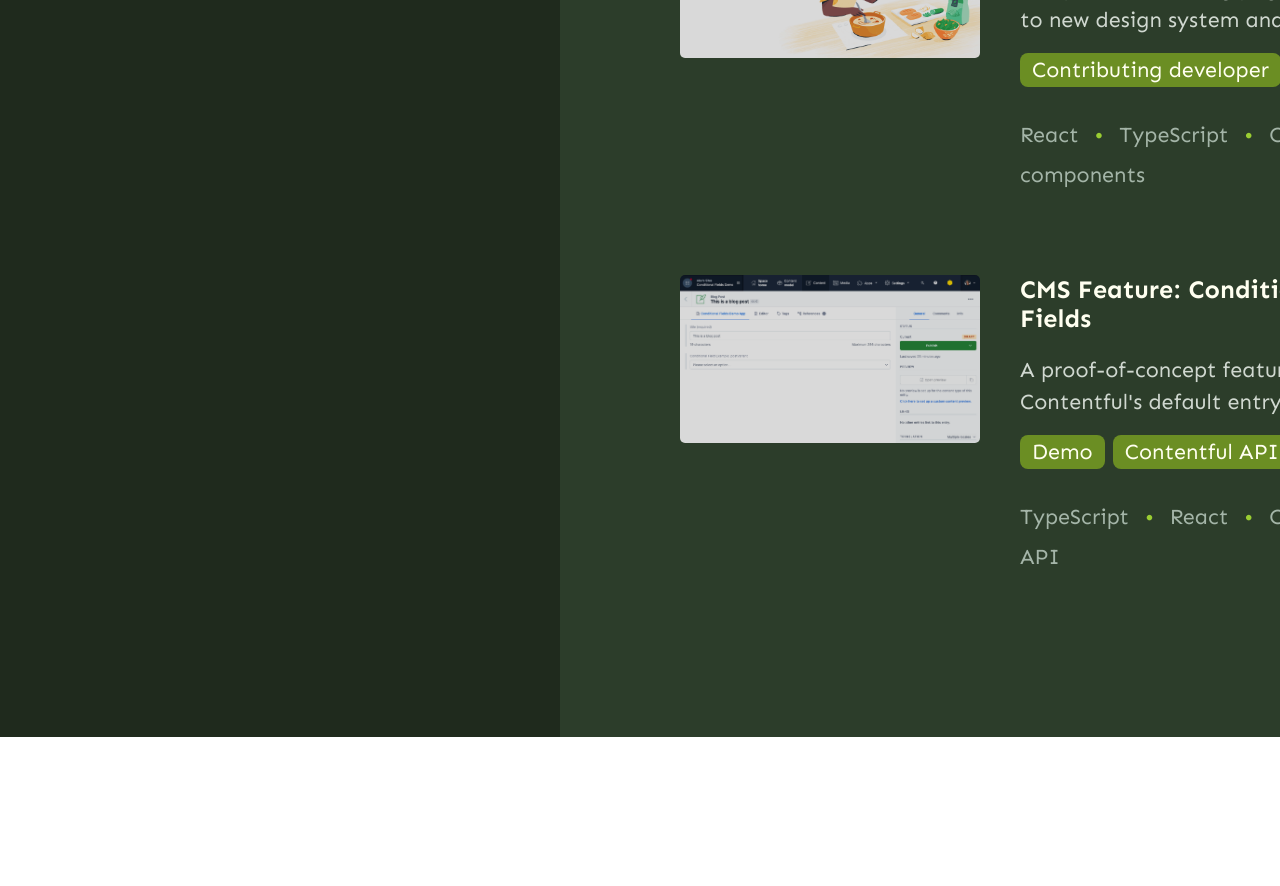
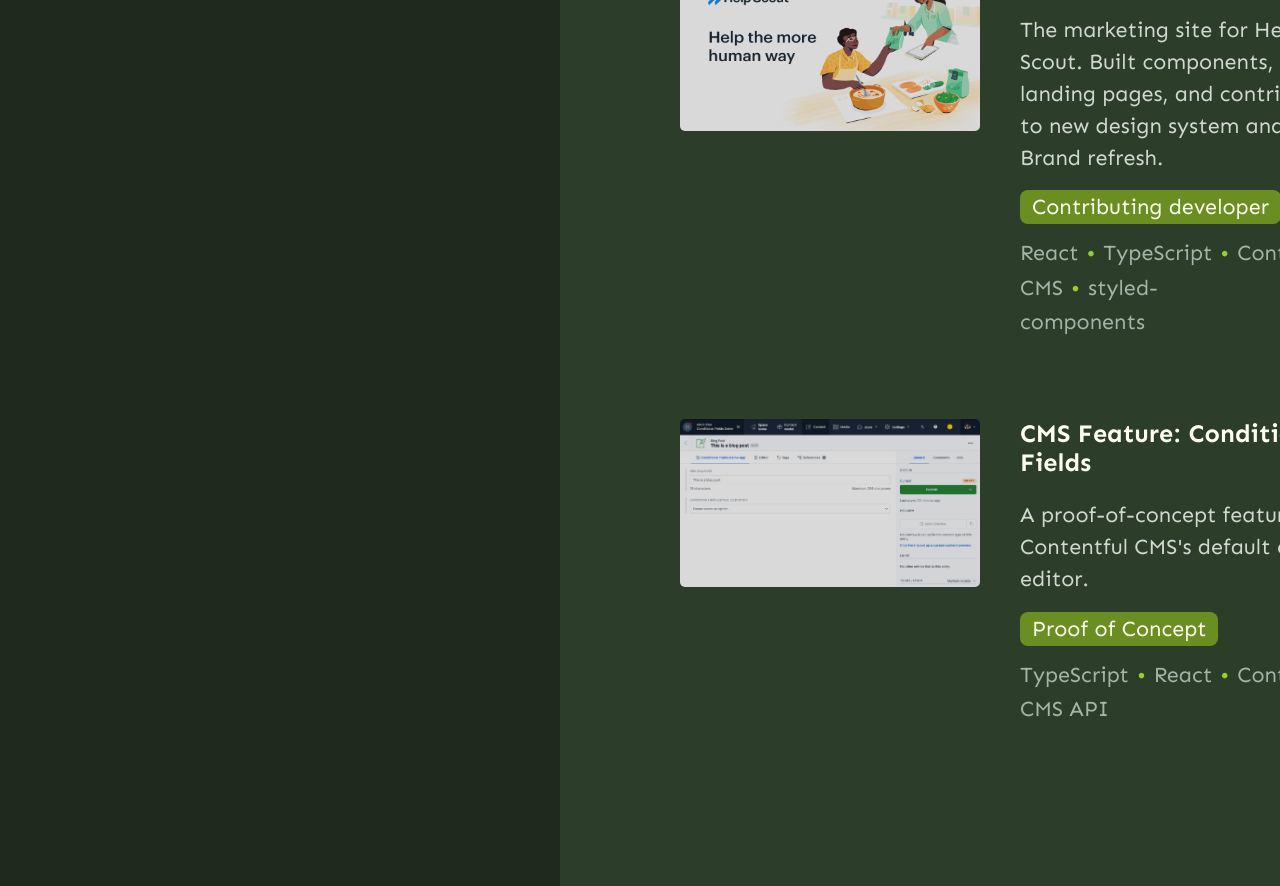
Before and after one commit to alexdhaynes/alexhaynes.io, a Next.js app: page / in a window 1280 px wide. Shown: the part 3240-4126 px from the top of the page. Before the commit the page ends 3977 px from the top, so only its background shows below. Built offline with nearby package versions, Linux system fonts and the light colour scheme.

Commit message:
spacing tweaks

```diff
--- a/src/components/TeaserCard.tsx
+++ b/src/components/TeaserCard.tsx
@@ -106,10 +106,10 @@
     margin: 1rem 0 2rem 0;
 
     ${MEDIA_QUERIES.L} {
-      margin-top: 0;
+      margin: 1rem 0;
     }
 
-    span {
+    .teaser-card-tag-badge {
       padding: 0.25rem 0.75rem;
       margin: 0 0.5rem 0 0;
       border-radius: 8px;
@@ -126,7 +126,6 @@
 
     .teaser-card-stack-badge {
       margin: 1rem 0;
-      padding-right: 1rem;
       display: block;
       &:before {
         color: ${theme.colors.accentBright};
@@ -136,14 +135,15 @@
       }
       ${MEDIA_QUERIES.L} {
         display: inline;
-        line-height: 2.5rem;
+        line-height: 2.15rem;
         &:before {
           display: none;
         }
         &:after {
           color: ${theme.colors.accentBright};
           content: "•";
-          padding-left: 1rem;
+          padding-left: 0.5rem;
+          padding-right: 0.5rem;
         }
         &:last-of-type {
           &:after {
@@ -181,7 +181,7 @@
             </div>
             <div className="teaser-card-tags">
               {tags.map((tag, i) => (
-                <span key={`teaser-card-tag-${i}`}>{tag}</span>
+                <span className="teaser-card-tag-badge" key={`teaser-card-tag-${i}`}>{tag}</span>
               ))}
             </div>
             <div className="teaser-card-stack">
--- a/src/data/portfolio.json
+++ b/src/data/portfolio.json
@@ -10,7 +10,7 @@
     "stack": [
       "React",
       "TypeScript",
-      "Contentful",
+      "Contentful CMS",
       "styled-components",
       "react-spring"
     ],
@@ -27,24 +27,23 @@
     "stack": [
       "React",
       "TypeScript",
-      "Contentful",
+      "Contentful CMS",
       "styled-components"
     ],
     "caseStudyId": "hs"
   },
   {
     "name": "CMS Feature: Conditional Fields",
-    "description": "A proof-of-concept feature for Contentful's default entry editor.",
+    "description": "A proof-of-concept feature for Contentful CMS's default entry editor.",
     "href": "https://github.com/alexdhaynes/contentful-conditional-fields-demo",
     "image": "/images/portfolio/contentful-demo.png",
     "tags": [
-      "Demo",
-      "Contentful API"
+      "Proof of Concept"
     ],
     "stack": [
       "TypeScript",
       "React",
-      "Contentful API"
+      "Contentful CMS API"
     ],
     "caseStudyId": "contentful-demo"
   }
```
